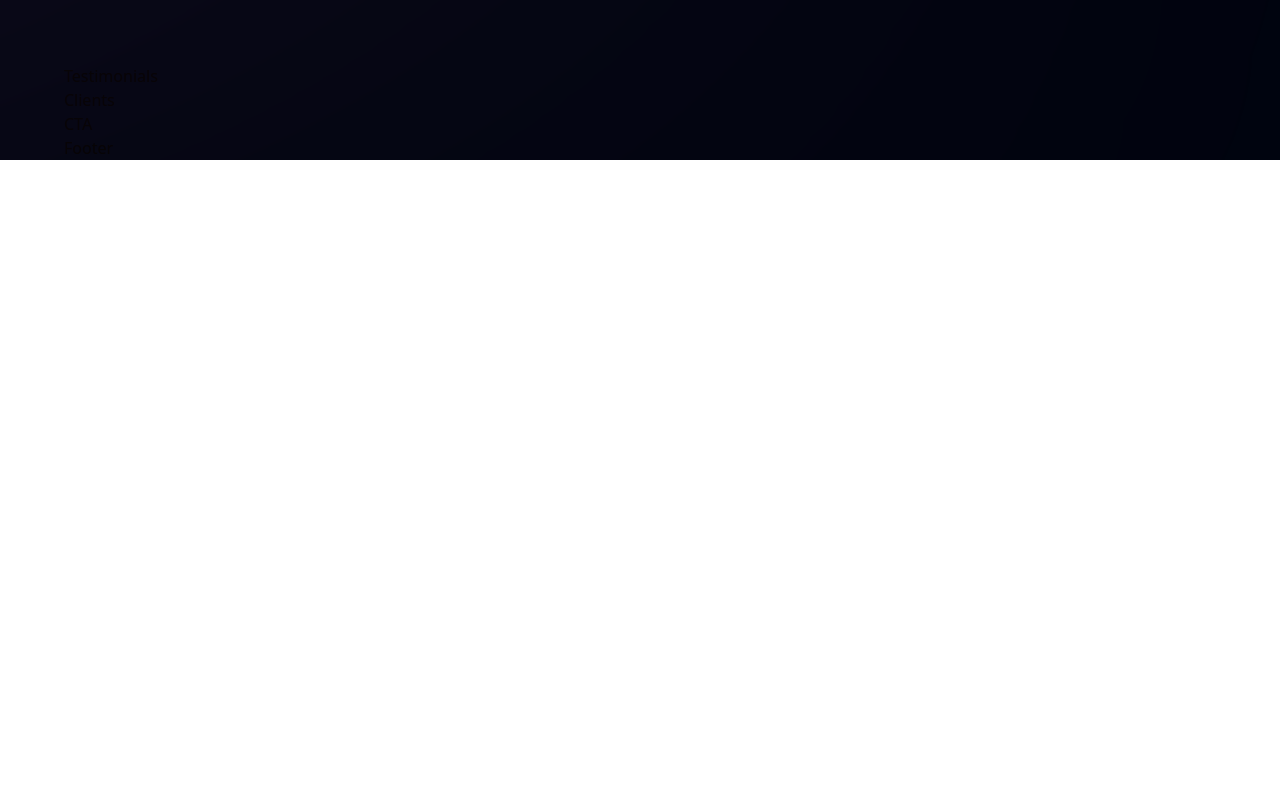
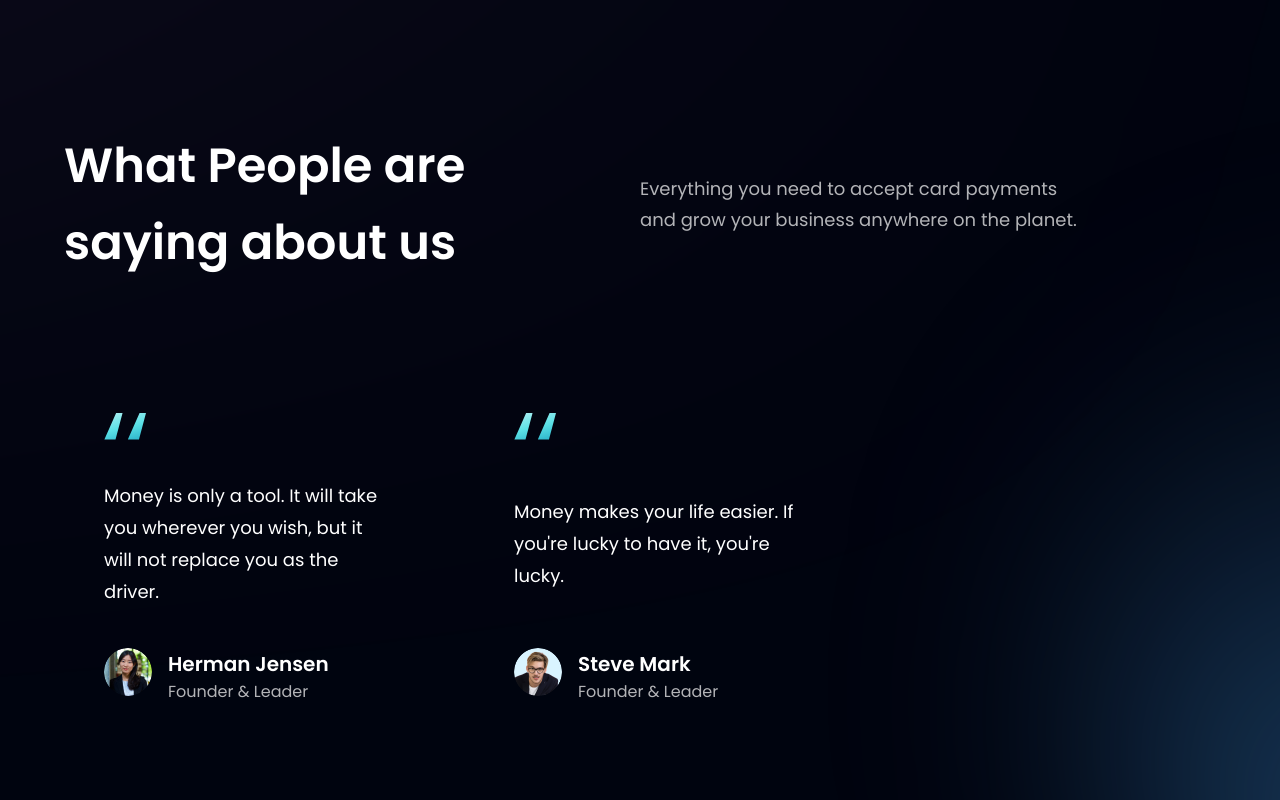
Before and after one commit to RebeccaMeegahapola/bank_modern_app, a React (Vite) app in the folder bank_modern_app/: page / in a window 1280 px wide. Shown: the part 3240-4040 px from the top of the page. Before the commit the page ends 3400 px from the top, so only its background shows below. Built offline with nearby package versions, Linux system fonts and the light colour scheme.

Commit message:
Create FeedbackCard and Testimonials components

```diff
--- a/bank_modern_app/src/components/FeedbackCard.tsx
+++ b/bank_modern_app/src/components/FeedbackCard.tsx
@@ -1,9 +1,21 @@
-import React from 'react'
+import { quotes } from "../assets/index";
+import { Feedback } from "../constants";
 
-const FeedbackCard: React.FC = () => {
-  return (
-    <div>FeedbackCard</div>
-  )
-}
+const FeedbackCard = ({ content, name, title, img }:Feedback) => (
+    <div className='flex justify-between flex-col px-10 py-12 rounded-[20px] max-w-[370px] md:mr-10 sm:mr-5 mr-0 my-5 feedback-card'>
+        <img src={quotes} alt="dpuble_quotes" className="w-[42px] h-[27px] object-contain"/>
+        <p className="font-poppins font-normal text-[18px] leading-[32px] text-white my-10">{content}</p>
+
+        <div className="flex flex-row">
+            <img src={img} alt={name} className="w-[48px] h-[48px] rounded-full"/>
+
+            <div className="flex flex-col ml-4">
+                <h4 className="font-poppins font-semibold text-[20px] leading-[32px] text-white">{name}</h4>
+                <p className="font-poppins font-normal text-[16px] leading-[24px] text-dimWhite">{title}</p>
+            </div>
+        </div>
+    </div>
+)
+
 
 export default FeedbackCard
--- a/bank_modern_app/src/components/Testimonials.tsx
+++ b/bank_modern_app/src/components/Testimonials.tsx
@@ -1,9 +1,30 @@
-import React from 'react'
+import { feedback } from "../constants";
+import styles from "../style";
+import FeedbackCard from "./FeedbackCard";
 
-const Testimonials: React.FC = () => {
-  return (
-    <div>Testimonials</div>
-  )
-}
+const Testimonials: React.FC = () => (
+    <section id="clients" className={`${styles.paddingY} ${styles.flexCenter} flex-col relative`}>
+        <div className="absolute z-[0] w-[60%] h-[60%] -right-[50%] rounded-full blue__gradient"/>
+
+        <div className="w-full flex justify-between items-center md:flex-row flex-col sm:mb-16 mb-6 relative z-[1]">
+            <h1 className={styles.heading2}>
+                What People are <br className="sm:block hidden" /> saying about us
+            </h1>
+            <div className="w-full md:mt-0 mt-6">
+                <p className={`${styles.paragraph} text-left max-w-[450px]`}>
+                    Everything you need to accept card payments and grow your business
+                    anywhere on the planet.
+                </p>
+            </div>
+        </div>
+
+        <div className="flex flex-wrap sm:justify-start justify-center w-full feedback-container relative z-[1]">
+            {feedback.map((card) => (
+                <FeedbackCard key={card.id} {...card}/>
+            ))}
+        </div>
+    </section>
+)
+
 
 export default Testimonials
--- a/bank_modern_app/src/constants/index.ts
+++ b/bank_modern_app/src/constants/index.ts
@@ -13,7 +13,7 @@
   content: string;
 }
 
-interface Feedback {
+export interface Feedback {
   id: string;
   content: string;
   name: string;
```
